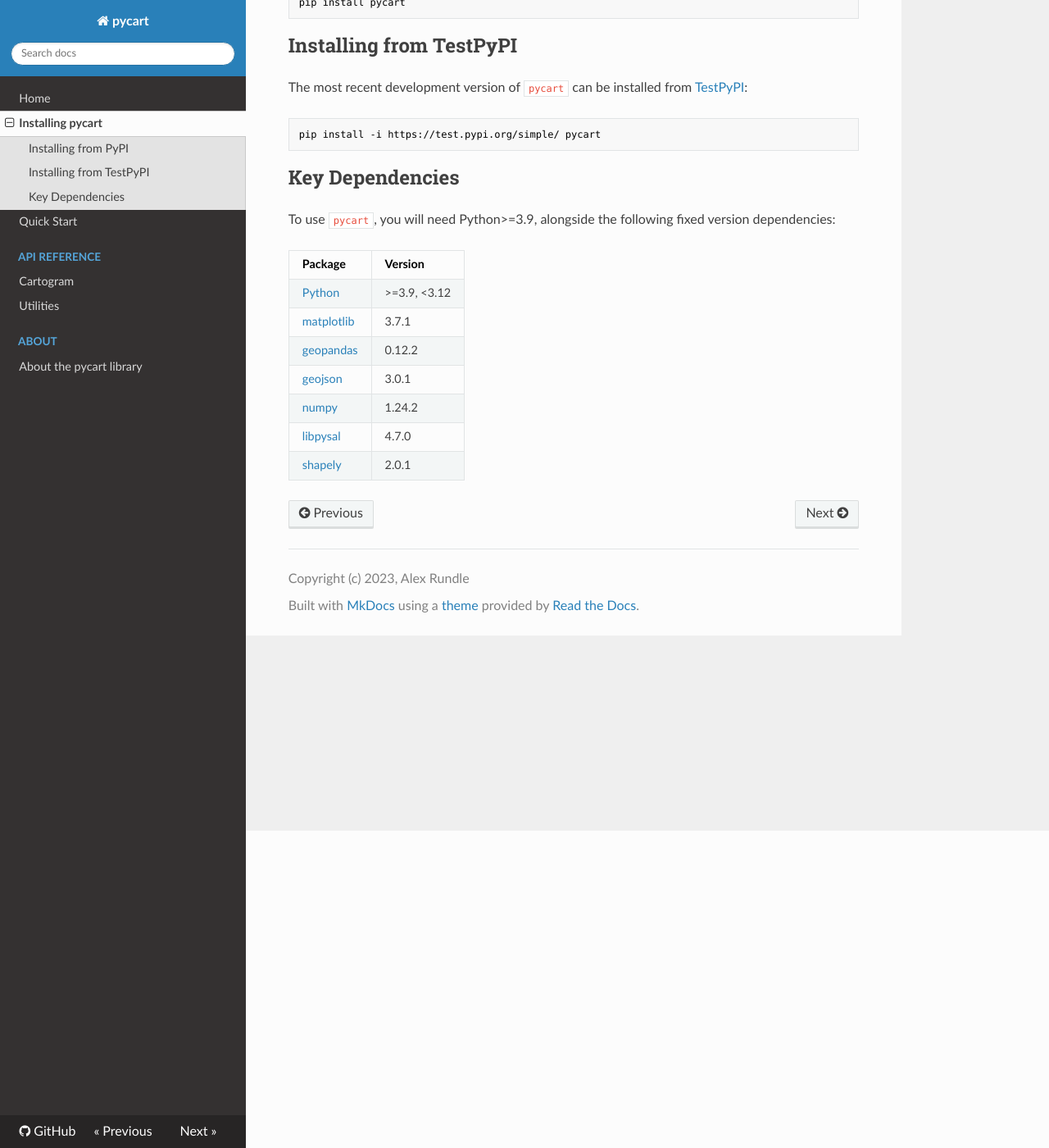
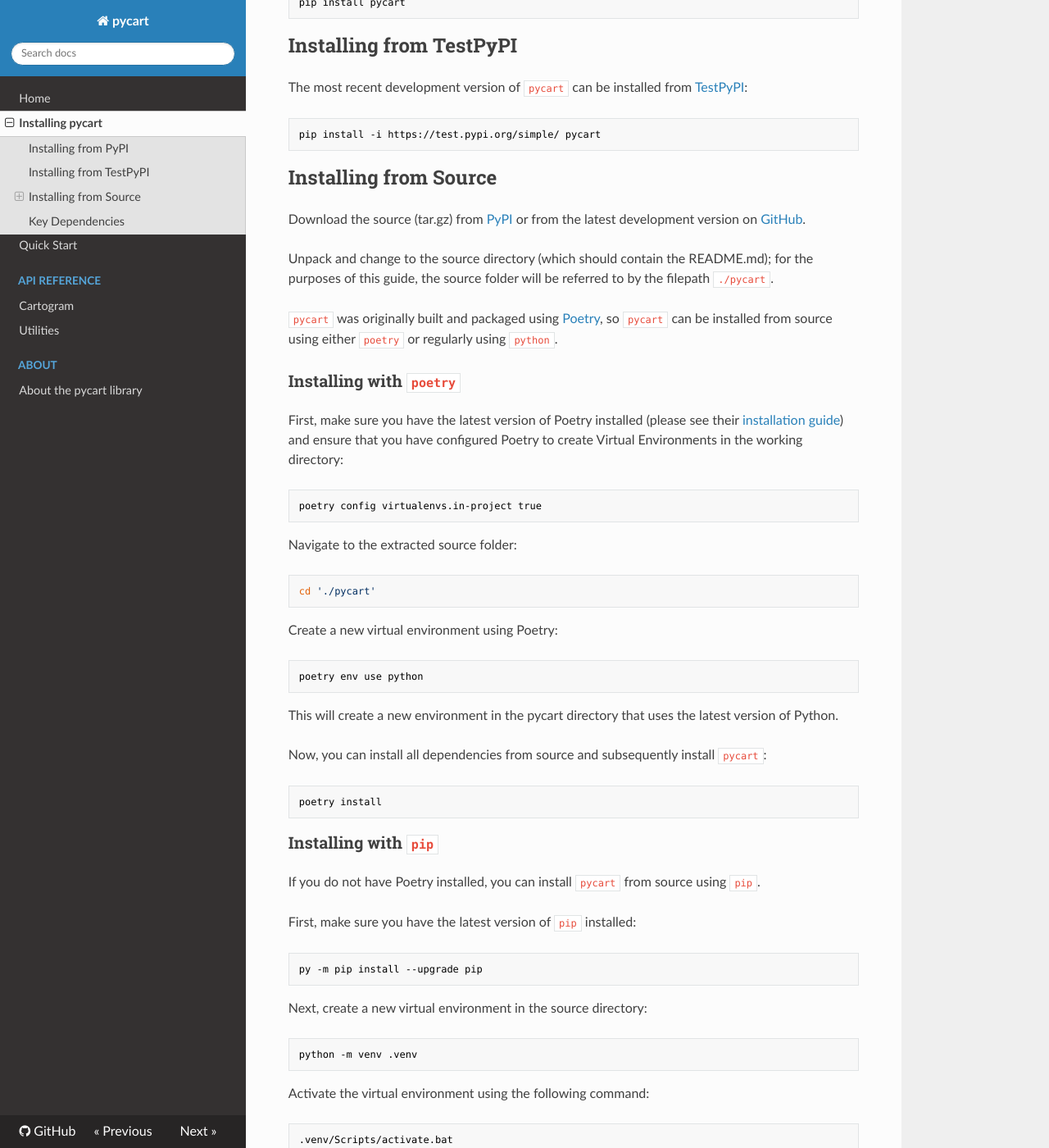
Before and after one commit to ARundle01/ecmm428-pycart, an MkDocs documentation site: the page built from docs/install.md, in a window 1280 px wide and 1400 px high, scrolled down 387 px. Shown: the whole window at 82% size. Built offline with MkDocs 1.6.1, drawn with Linux system fonts in a browser that asks for light colours; nearby versions of some CDN libraries; some of the changed text lies outside the part shown.

Commit message:
Update 0.1.22
Updated documentation to include details on installing from source archive

````diff
--- a/docs/install.md
+++ b/docs/install.md
@@ -19,16 +19,83 @@
 pip install -i https://test.pypi.org/simple/ pycart
 ```
 
+## Installing from Source
+Download the source (tar.gz) from [PyPI](https://pypi.org/project/pycart/) or from the latest development version on
+[GitHub](https://github.com/ARundle01/ecmm428-pycart/tree/dev).
+
+Unpack and change to the source directory (which should contain the README.md); for the purposes of this guide,
+the source folder will be referred to by the filepath `./pycart`.
+
+`pycart` was originally built and packaged using [Poetry](https://python-poetry.org/), so `pycart` can be installed
+from source using either `poetry` or regularly using `python`.
+
+### Installing with `poetry`
+First, make sure you have the latest version of Poetry installed (please see their
+[installation guide](https://python-poetry.org/docs/)) and ensure that you have configured Poetry
+to create Virtual Environments in the working directory:
+
+```shell
+poetry config virtualenvs.in-project true
+```
+
+Navigate to the extracted source folder:
+
+```
+cd './pycart'
+```
+
+Create a new virtual environment using Poetry:
+```shell
+poetry env use python
+```
+This will create a new environment in the pycart directory that uses the latest version of Python.
+
+Now, you can install all dependencies from source and subsequently install `pycart`:
+
+```shell
+poetry install
+```
+
+### Installing with `pip`
+If you do not have Poetry installed, you can install `pycart` from source using `pip`.
+
+First, make sure you have the latest version of `pip` installed:
+```pycon
+py -m pip install --upgrade pip
+```
+
+Next, create a new virtual environment in the source directory:
+```pycon
+python -m venv .venv
+```
+
+Activate the virtual environment using the following command:
+```pycon
+.venv/Scripts/activate.bat
+```
+
+Install the dependencies required by `pycart` first:
+```pycon
+py -m pip install -r requirements.txt
+```
+
+Finally, install the `pycart` package from the source directory:
+```pycon
+pip install -e './pycart'
+```
+
 ## Key Dependencies
 To use `pycart`, you will need Python>=3.9, alongside the following
 fixed version dependencies:
 
-| Package                                            | Version      |
-|----------------------------------------------------|--------------|
-| [Python](https://www.python.org/downloads/)        | >=3.9, <3.12 |
-| [matplotlib](https://pypi.org/project/matplotlib/) | 3.7.1        |
-| [geopandas](https://pypi.org/project/geopandas/)   | 0.12.2       |
-| [geojson](https://pypi.org/project/geojson/)       | 3.0.1        |
-| [numpy](https://pypi.org/project/numpy/)           | 1.24.2       |
-| [libpysal](https://pypi.org/project/libpysal/)     | 4.7.0        |
-| [shapely](https://pypi.org/project/shapely/)       | 2.0.1        |
+| Package                                                    | Version      |
+|------------------------------------------------------------|--------------|
+| [Python](https://www.python.org/downloads/)                | >=3.9, <3.12 |
+| [matplotlib](https://pypi.org/project/matplotlib/)         | 3.7.1        |
+| [geopandas](https://pypi.org/project/geopandas/)           | 0.12.2       |
+| [geojson](https://pypi.org/project/geojson/)               | 3.0.1        |
+| [pandas](https://pypi.org/project/pandas/)                 | 1.5.3        |
+| [numpy](https://pypi.org/project/numpy/)                   | 1.24.2       |
+| [libpysal](https://pypi.org/project/libpysal/)             | 4.7.0        |
+| [shapely](https://pypi.org/project/shapely/)               | 2.0.1        |
+| [alive-progress](https://pypi.org/project/alive-progress/) | >3.1.1       |
````
Also changed, not shown: README.md (+18 -1 lines), docs/index.md (+16 -0 lines), main.py (+5 -6 lines), pyproject.toml (+6 -1 lines), requirements.txt (+20 -12 lines), 2 other files.
